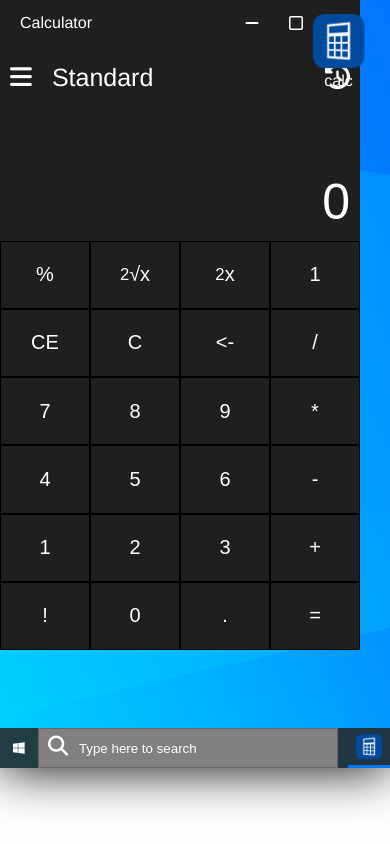
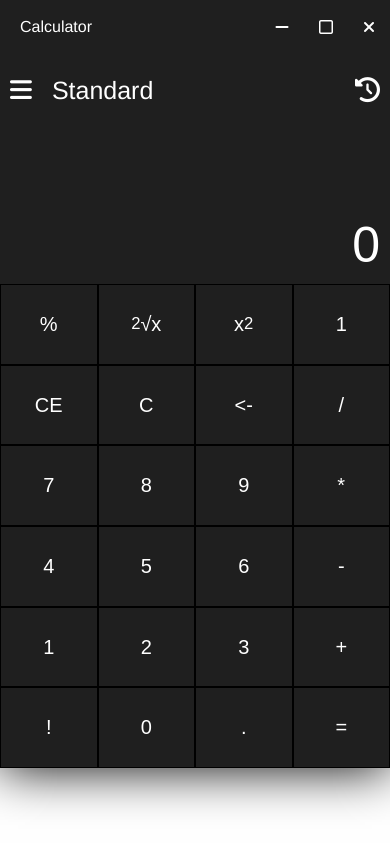
Before and after one commit to Chiga754/calc-from-windows, a Vue app: page / in a window 390 px wide. Built offline with nearby package versions, Linux system fonts and the light colour scheme.

Commit message:
add @media

```diff
--- a/src/components/Calc.vue
+++ b/src/components/Calc.vue
@@ -91,4 +91,12 @@ export default {
     height: 650px;
     background: #1f1f1f;
 }
+@media (max-width: 500px) {
+    .calc{
+        width: 100%;
+        height: 100%;
+        position: absolute;
+        z-index: 1000;
+    }
+}
 </style>
--- a/src/components/calc-components/CalcKeyboardBtn.vue
+++ b/src/components/calc-components/CalcKeyboardBtn.vue
@@ -3,7 +3,7 @@
         <sup>2</sup>&radic;x
     </button>
     <button v-else-if="value === 'pow'" class="keyboard-btn" @click="$emit('clickBtn', value)">
-        <sub>2</sub>x
+        x<sup>2</sup>
     </button>
     <button v-else class="keyboard-btn" @click="$emit('clickBtn', value)">
         {{ value }}
--- a/src/store/index.js
+++ b/src/store/index.js
@@ -24,7 +24,7 @@ export default createStore({
     },
     reExpand(state) {
       state.expand = !state.expand;
-    }
+    },
   },
   actions: {
   },
```
Also changed, not shown: 1 other file (tests, documents, lock files or other folders).
